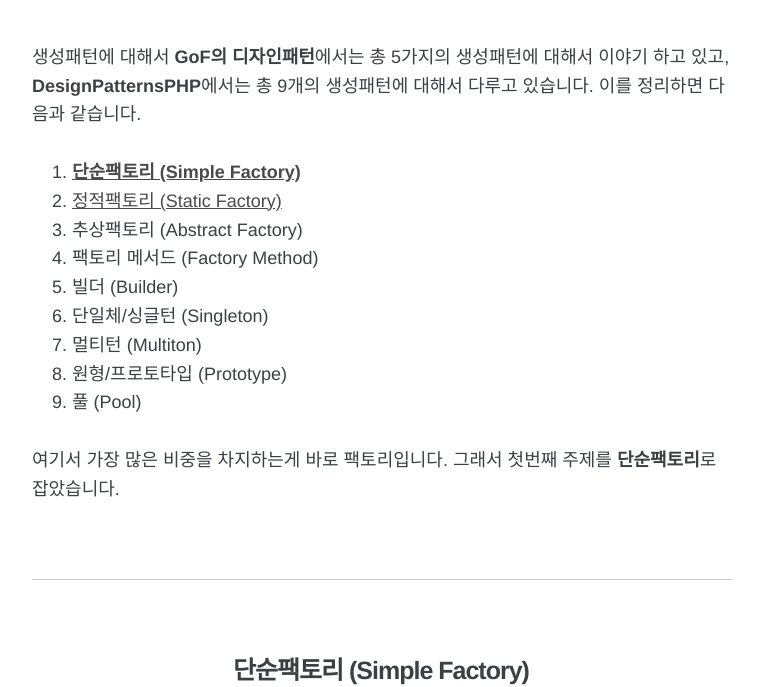
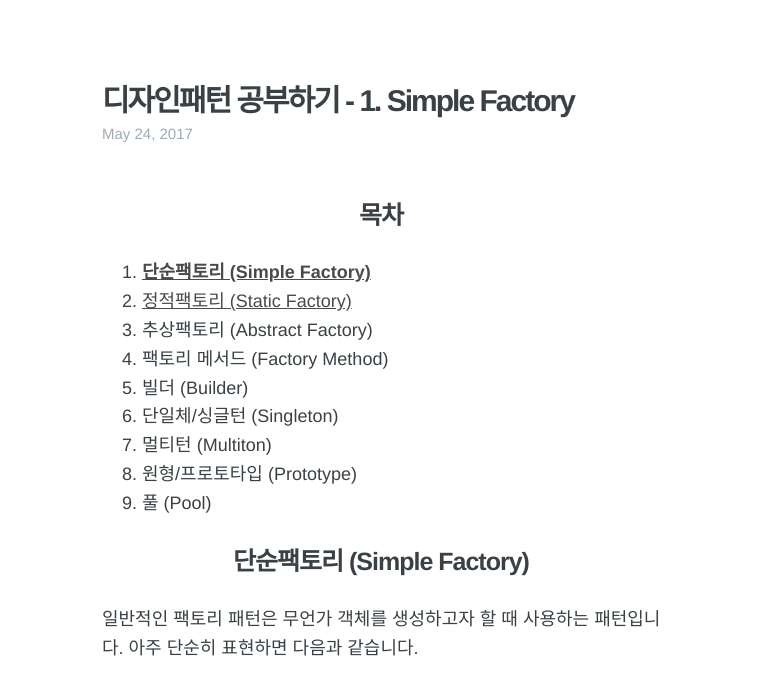
Before and after one commit to wan2land/wan2land.github.io, a Jekyll site: the page built from _posts/2017-05-25-php-design-pattern-1-simple-factory.md, in a window 1280 px wide and 900 px high, scrolled down 311 px, cut to the strip 213-900 px from the top of the window. Shown: the whole strip, without its empty margins (258-1021 px from the left). Built offline with Jekyll 4.4.1, drawn with Linux system fonts in a browser that asks for light colours; nearby versions of some CDN libraries; comment, search, counter and statistics services are not loaded; a style sheet for code colours, icons or effects is not loaded.

Commit message:
layout 정리

```diff
--- /dev/null
+++ b/_layouts/post-design-pattern.html
@@ -0,0 +1,39 @@
+---
+layout: post
+---
+<div class="post post-single">
+
+  <header class="post-header">
+    <h1 class="post-title">{{ page.title }}</h1>
+    <p class="post-meta">{{ page.date | date: "%b %-d, %Y" }}{% if page.author %} • {{ page.author }}{% endif %}{% if page.meta %} • {{ page.meta }}{% endif %}</p>
+  </header>
+
+  <article class="post-content">
+
+    <h2 id="목차">목차</h2>
+
+    <ol>
+      <li>{% if page.chapter == "1.1" %}<strong>{% endif %}<a href="/posts/2017/05/25/php-design-pattern-1-simple-factory">단순팩토리 (Simple Factory)</a>{% if page.chapter == "1.1" %}</strong>{% endif %}</li>
+      <li>{% if page.chapter == "1.2" %}<strong>{% endif %}<a href="/posts/2017/05/25/php-design-pattern-2-static-factory">정적팩토리 (Static Factory)</a>{% if page.chapter == "1.2" %}</strong>{% endif %}</li>
+      <li>{% if page.chapter == "1.3" %}<strong>{% endif %}추상팩토리 (Abstract Factory){% if page.chapter == "1.3" %}</strong>{% endif %}</li>
+      <li>{% if page.chapter == "1.4" %}<strong>{% endif %}팩토리 메서드 (Factory Method){% if page.chapter == "1.4" %}</strong>{% endif %}</li>
+      <li>{% if page.chapter == "1.5" %}<strong>{% endif %}빌더 (Builder){% if page.chapter == "1.5" %}</strong>{% endif %}</li>
+      <li>{% if page.chapter == "1.6" %}<strong>{% endif %}단일체/싱글턴 (Singleton){% if page.chapter == "1.6" %}</strong>{% endif %}</li>
+      <li>{% if page.chapter == "1.7" %}<strong>{% endif %}멀티턴 (Multiton){% if page.chapter == "1.7" %}</strong>{% endif %}</li>
+      <li>{% if page.chapter == "1.8" %}<strong>{% endif %}원형/프로토타입 (Prototype){% if page.chapter == "1.8" %}</strong>{% endif %}</li>
+      <li>{% if page.chapter == "1.9" %}<strong>{% endif %}풀 (Pool){% if page.chapter == "1.9" %}</strong>{% endif %}</li>
+    </ol>
+
+    {{ content }}
+
+    {% if page.tags.size > 0 %}
+    <div class="post-tags">
+        {% for tag in page.tags %}
+        <span>{{ tag | capitalize }}</span>
+        {% endfor %}
+    </div>
+    {% endif %}
+    <div id="disqus_thread"></div>
+  </article>
+
+</div>
--- a/_posts/2017-05-25-php-design-pattern-1-simple-factory.md
+++ b/_posts/2017-05-25-php-design-pattern-1-simple-factory.md
@@ -1,23 +1,10 @@
 ---
-layout: post
+layout: "post-design-pattern"
+chapter: "1.1"
 title: "디자인패턴 공부하기 - 1. Simple Factory"
 date: 2017-05-25 07:54:24 +09:00
 tags: ['designpattern', 'php']
 ---
-
-생성패턴에 대해서 **GoF의 디자인패턴**에서는 총 5가지의 생성패턴에 대해서 이야기 하고 있고, **DesignPatternsPHP**에서는 총 9개의 생성패턴에 대해서 다루고 있습니다. 이를 정리하면 다음과 같습니다.
-
-1. **[단순팩토리 (Simple Factory)](/posts/2017/05/25/php-design-pattern-1-simple-factory)**
-1. [정적팩토리 (Static Factory)](/posts/2017/05/25/php-design-pattern-2-static-factory)
-1. 추상팩토리 (Abstract Factory)
-1. 팩토리 메서드 (Factory Method)
-1. 빌더 (Builder)
-1. 단일체/싱글턴 (Singleton)
-1. 멀티턴 (Multiton)
-1. 원형/프로토타입 (Prototype)
-1. 풀 (Pool)
-
-여기서 가장 많은 비중을 차지하는게 바로 팩토리입니다. 그래서 첫번째 주제를 **단순팩토리**로 잡았습니다.
 
 ## 단순팩토리 (Simple Factory)
 
```
Also changed, not shown: _posts/2017-05-25-php-design-pattern-0-intro.md (+27 -23 lines), _posts/2017-05-25-php-design-pattern-2-static-factory.md (+2 -1 lines).
